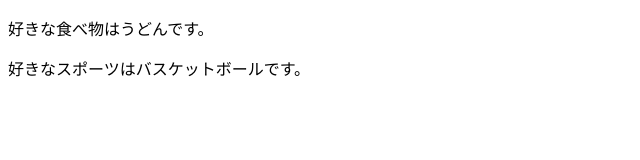
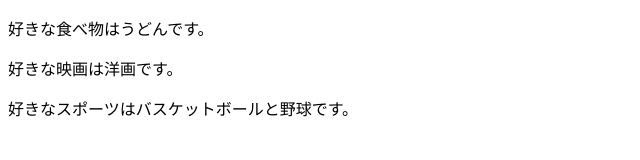
Before and after one commit to KikuchiYuto99/command-practice, a plain HTML site: page index.html in a window 1280 px wide. Shown: the whole page, without its empty margins (0-640 px from the left). Drawn offline with Linux system fonts and the light colour scheme.

Commit message:
好きなスポーツを追記＆修正

```diff
--- a/index.html
+++ b/index.html
@@ -7,6 +7,7 @@
 </head>
 <body>
 	<p>好きな食べ物はうどんです。</p>
-	<p>好きなスポーツはバスケットボールです。</p>
+	<p>好きな映画は洋画です。</p>
+	<p>好きなスポーツはバスケットボールと野球です。</p>
 </body>
 </html>
```
